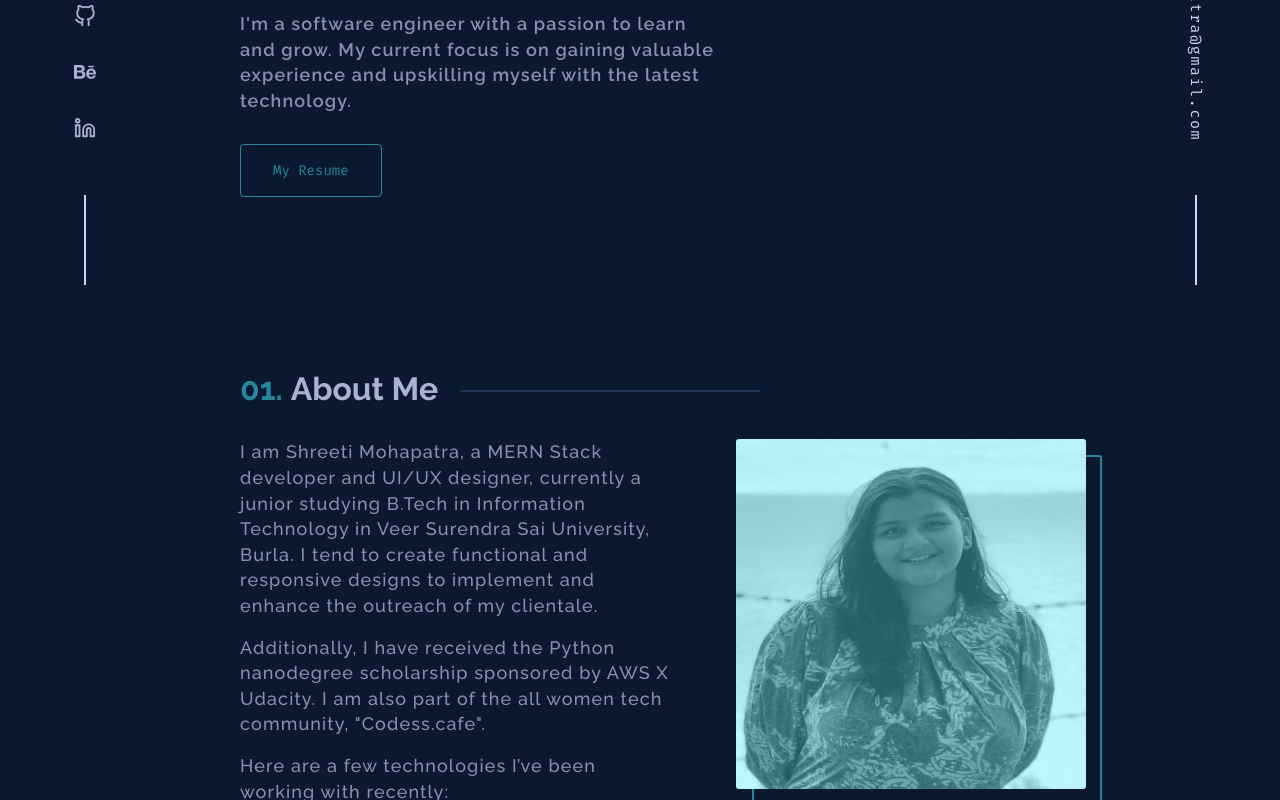
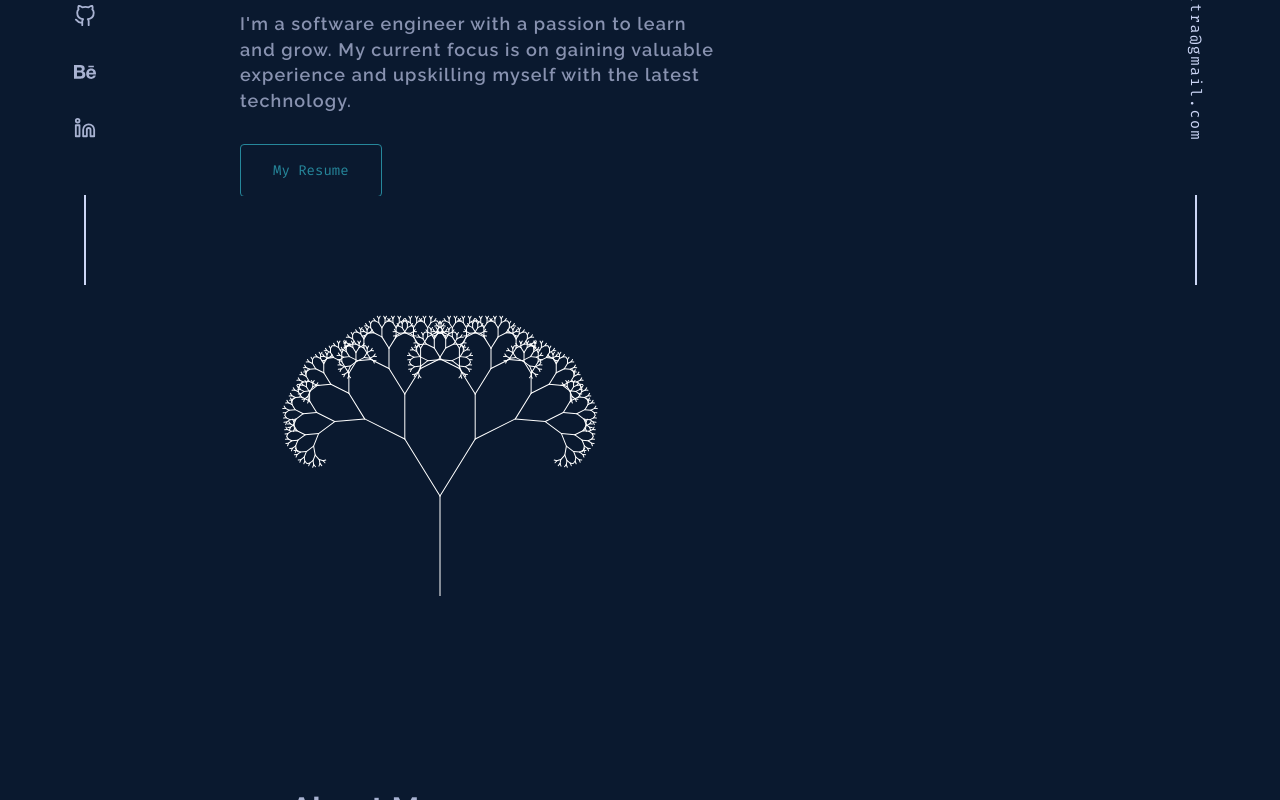
Before and after one commit to shivah12/Portfolio-, a Next.js app: page / in a window 1280 px wide. Shown: the part 515-1315 px from the top of the page. Built offline with nearby package versions, Linux system fonts and the light colour scheme.

Commit message:
Update Hero.tsx

```diff
--- a/src/sections/Hero.tsx
+++ b/src/sections/Hero.tsx
@@ -1,8 +1,12 @@
-import Button from "@/components/Button";
+import Button from "../components/Button";
 import Link from "next/link";
 import React from "react";
 import { motion } from "framer-motion";
+import FractalTree from "../components/FractalTree";
 function Hero() {
+
+
+
   return (
     <div className="hero">
       <motion.h1
@@ -68,6 +72,7 @@ function Hero() {
           link="http://localhost:3000/resume.pdf"
         />
       </motion.div>
+      <FractalTree />
     </div>
   );
 }
```
